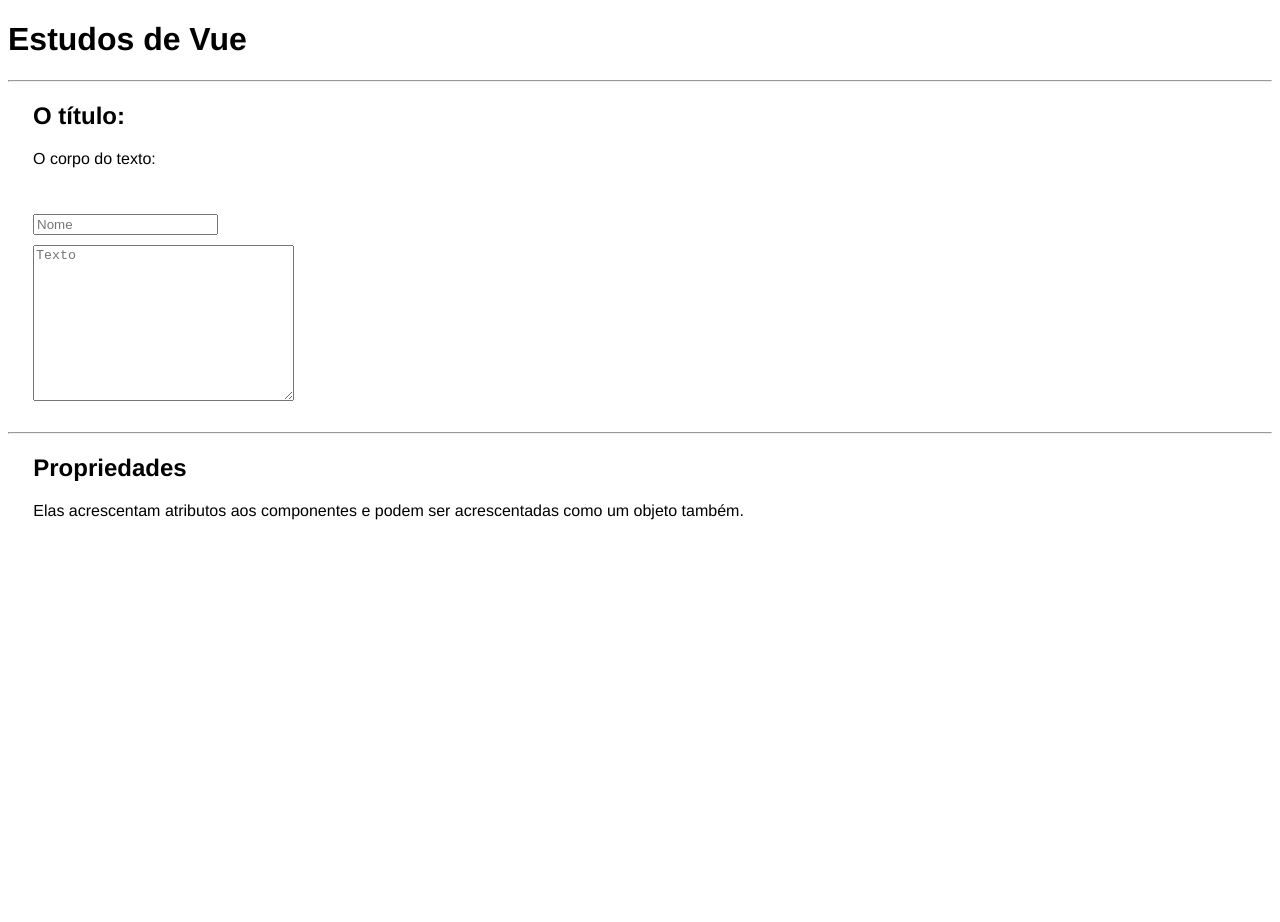
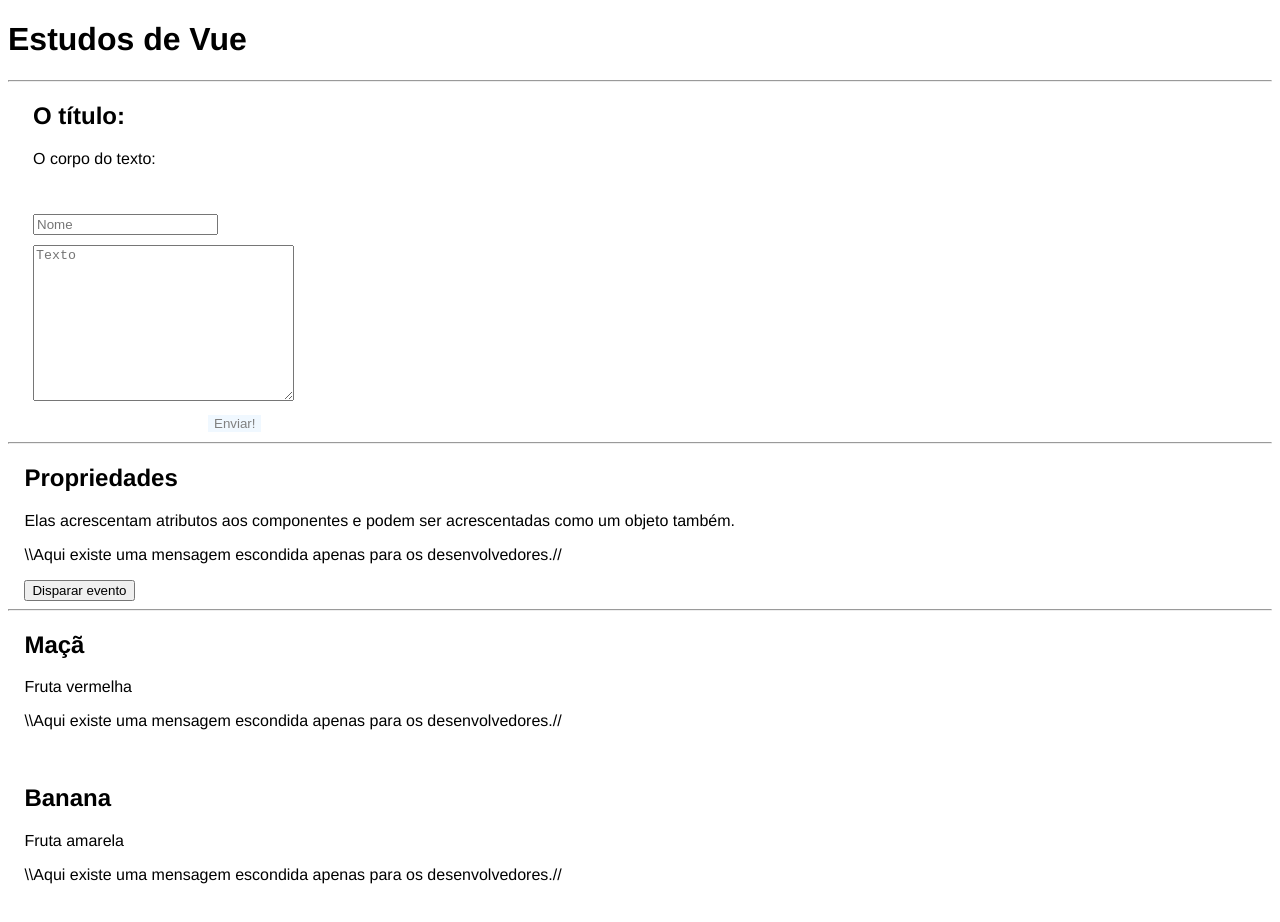
Before and after one commit to g-orgo/Vue-studies, a Vue app: page / in a window 1280 px wide. Shown: the top 922 px of the page. Before the commit the page ends 800 px from the top, so only its background shows below. Built offline with nearby package versions, Linux system fonts and the light colour scheme; the HTML template or start-up script is replaced by a standard one.

Commit message:
Events and logic

```diff
--- a/src/App.vue
+++ b/src/App.vue
@@ -5,7 +5,11 @@
       <hr>
       <Cards/>
       <hr>
-      <Display :info="example"/>
+      <Display :info="example" :showDesc="false" @childFatherAttr="childFatterCommEnd()" :showBtn="true"/>
+      <hr>
+      <div v-for="fruta in frutas" :key="fruta.id">
+        <Display :info="fruta" :showDesc="false" :showBtn="false"/>
+      </div>
     </div>
   </div>
 </template>
@@ -22,12 +26,30 @@ export default {
         example: {
           Dtitle: "Propriedades",
           Ddesc: "Elas acrescentam atributos aos componentes e podem ser acrescentadas como um objeto também."
-      }
+
+        },
+        frutas: [
+          {
+            id: 1,
+            Dtitle: "Maçã",
+            Ddesc: "Fruta vermelha",
+          },
+          {
+            id: 2,
+            Dtitle: "Banana",
+            Ddesc: "Fruta amarela",
+          },
+        ]
       }
     },
     components: {
       Cards,
       Display
+    },
+    methods:{
+      childFatterCommEnd: function(){
+        console.log('Comunicação de filhos para pais :)')
+      }
     }
   }
 </script>
--- a/src/components/Cards.vue
+++ b/src/components/Cards.vue
@@ -1,11 +1,15 @@
 <template>
     <div id="card">
+        <div class="alert">
             <h2 :value="titulo">O título: {{ titulo }}</h2>  <!-- One way binding, só exibe dado do servidor -->
             <p :value="corpo">O corpo do texto: {{ corpo }}</p>
-
+        </div>
         <div class="card">
-            <input class="title" v-model="titulo" placeholder="Nome"> <!-- Two way binding, troca dados com o servidor -->
-            <textarea class= "body" cols="30" rows="10" v-model="corpo" placeholder="Texto"></textarea>
+            <input class="card-title textarea-title" v-model="titulo" placeholder="Nome"> <!-- Two way binding, troca dados com o servidor -->
+            <textarea class= "card-body textarea-desc" cols="30" rows="10" v-model="corpo" placeholder="Texto" @blur="userWrote()"></textarea>
+        </div>
+        <div class="button">
+            <button :class="{'btn': isReadable, 'btn-disabled': !isReadable}" type="submit">Enviar!</button> <!-- Aqui ele está decidindo a classe a partir de uma variável -->
         </div>
     </div>
 </template>
@@ -14,31 +18,44 @@
     export default {
         data(){
             return{
-            titulo: "",
-            corpo: ""
+                titulo: '',
+                corpo: '',
+                isReadable: false
             }
         },
-
         props: {
             title: String,
             body: String,
+        },
+        methods: {
+            userWrote: function(){
+                var textarea = document.querySelector('.textarea-desc')
+
+                if(textarea.value.length > 0){
+                    this.isReadable = !this.isReadable;
+                }else{
+                    this.isReadable = false
                 }
             }
+        },
+    }
+
+
 </script>
 
 <style scoped>
     #card{
         margin: 10px;
         width: 300px;
-        height: 320px;
+        height: 330px;
     }
 
-    .title{
+    .card-title{
         margin-top: 30px;
         margin-left: 5%;
     }
 
-    .body{
+    .card-body{
         margin-top: 10px;
         margin-left: 5%;
     }
@@ -47,4 +64,13 @@ export default {
         margin-left: 5%
     }
 
+    button{
+        margin-top: 10px;
+        margin-left: 190px;
+    }
+    .btn-disabled{
+        background: aliceblue;
+        border: 0;
+        color: gray;
+    }
 </style>
--- a/src/components/Display.vue
+++ b/src/components/Display.vue
@@ -2,21 +2,37 @@
     <div id="display">
         <h2>{{info.Dtitle}}</h2>
         <p>{{info.Ddesc}}</p>
+        <p v-if="showDesc" >É assim que se usa um if :)</p>
+        <p v-else> \\Aqui existe uma mensagem escondida apenas para os desenvolvedores.//</p>
+        <p v-show="showDesc"> \\Aqui existe uma outra mensagem, mas só acessando o HTML para achar ela.//</p>
+        <button @click="childFatherComm()" v-show="showBtn">Disparar evento</button>
+        <br>
     </div>
 </template>
 
 <script>
 export default {
+    data(){
+        return{
+            titulo: '',
+            corpo: '',
+        }
+    },
     props: {
-        Dtitle: String,
-        Ddesc: String,
-        info: Object
+        info: Object,
+        showDesc: Boolean,
+        showBtn: Boolean,
+    },
+    methods: {
+        childFatherComm: function(){
+            this.$emit('childFatherAttr'); /* Emitindo este atributo para o componente-pai está acontecendo uma comunicação de filho para pai (Ramon would be proud) */
+        }
     }
 }
 </script>
 
 <style>
- #display{
-     margin-left: 2%;
- }
+    #display{
+        margin-left: 1.3%;
+    }
 </style>
```
Lines whose indentation alone changed are shown as unchanged.
